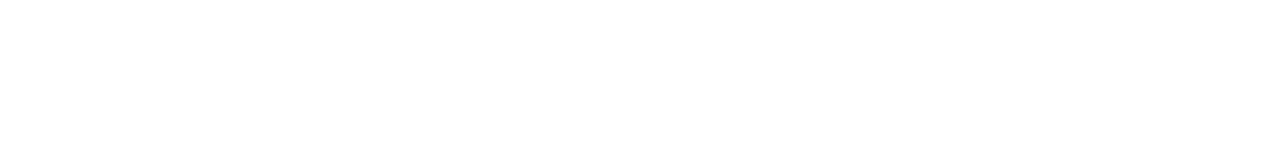
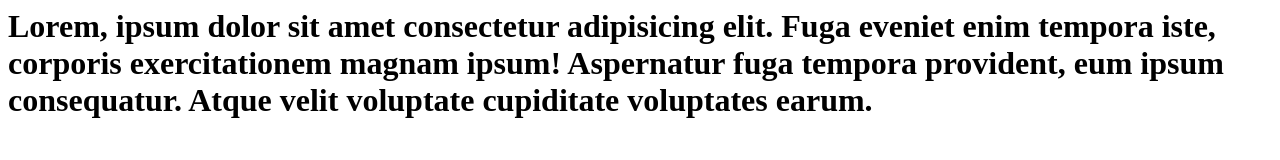
Before and after one commit to Nafiwiz98/abebe, a plain HTML site: page index.html in a window 1280 px wide. Drawn offline with Linux system fonts and the light colour scheme.

Commit message:
Update index.html

```diff
--- a/index.html
+++ b/index.html
@@ -8,6 +8,7 @@
 <body>
 
 
+    <h1>Lorem, ipsum dolor sit amet consectetur adipisicing elit. Fuga eveniet enim tempora iste, corporis exercitationem magnam ipsum! Aspernatur fuga tempora provident, eum ipsum consequatur. Atque velit voluptate cupiditate voluptates earum.</h1>
 
 
 
```
